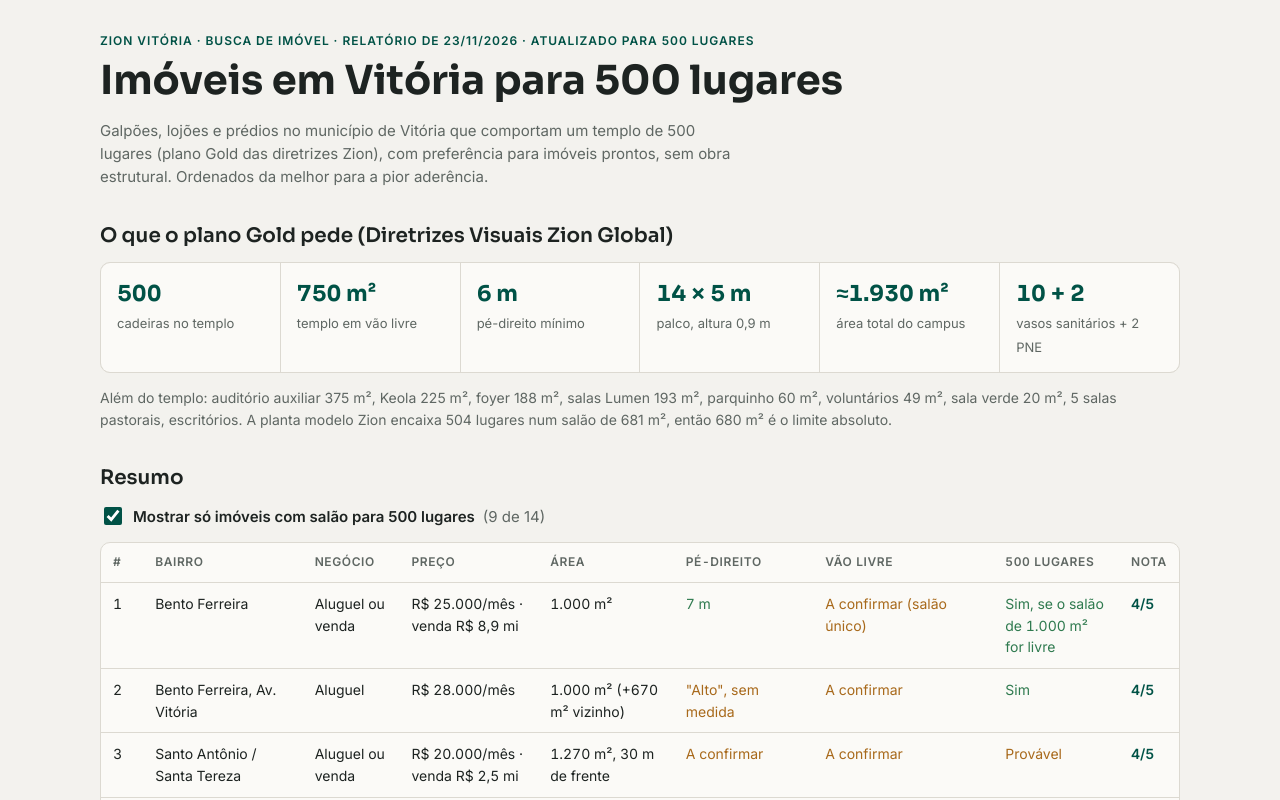
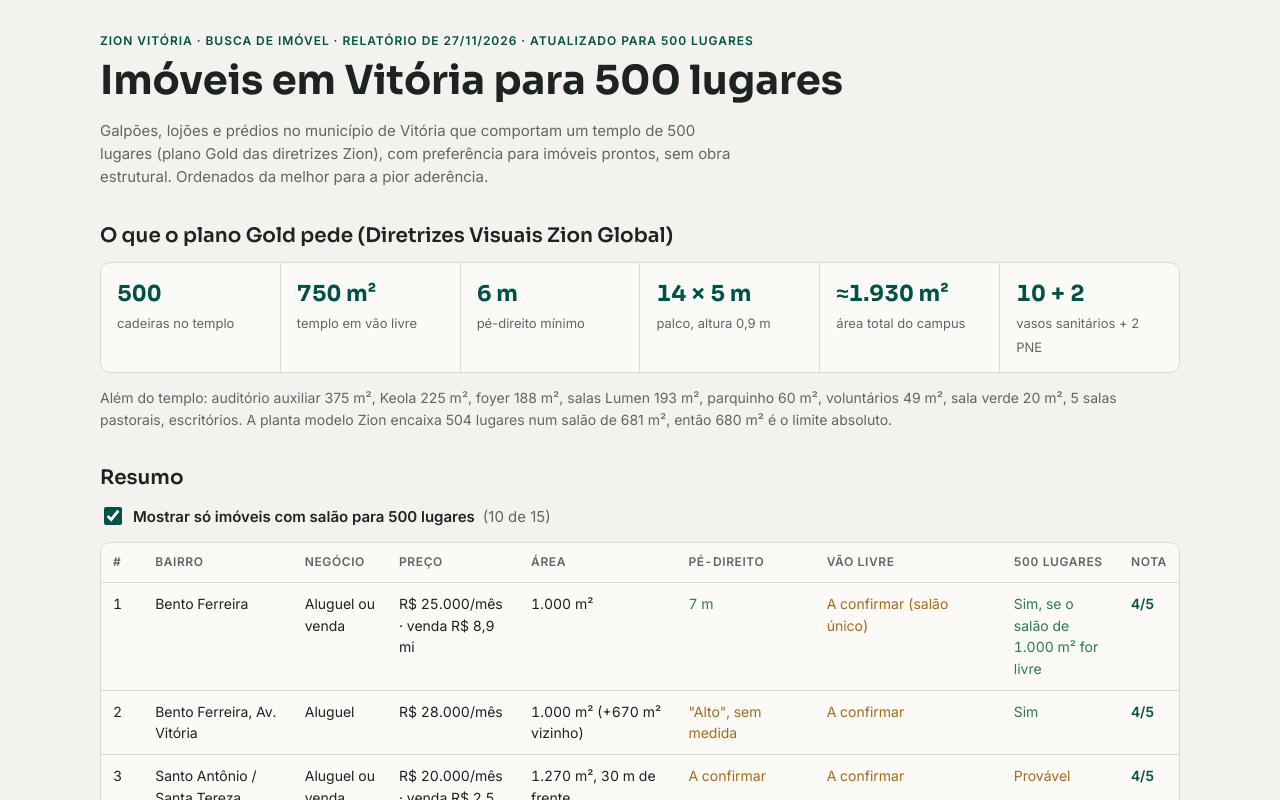
Before and after one commit to zionchurchvix/zion-imoveis-silver, a plain HTML site: page index.html in a window 1280 px wide. Shown: the top 800 px of the page. Drawn offline with Linux system fonts and the light colour scheme.

Commit message:
Busca diária 27/11/2026

```diff
--- a/index.html
+++ b/index.html
@@ -81,7 +81,7 @@ details ul{margin:12px 0 0;padding-left:18px;display:grid;gap:6px;font-size:14px
 
 <div class="wrap">
   <header>
-    <div class="eyebrow">Zion Vitória · Busca de imóvel · Relatório de 23/11/2026 · atualizado para 500 lugares</div>
+    <div class="eyebrow">Zion Vitória · Busca de imóvel · Relatório de 27/11/2026 · atualizado para 500 lugares</div>
     <h1>Imóveis em Vitória para 500 lugares</h1>
     <p class="lead">Galpões, lojões e prédios no município de Vitória que comportam um templo de 500 lugares (plano Gold das diretrizes Zion), com preferência para imóveis prontos, sem obra estrutural. Ordenados da melhor para a pior aderência.</p>
   </header>
@@ -168,8 +168,9 @@ const IM = [
  {n:10,cab:"nao",cabTxt:"Não: térreo de 618 m² com sobreloja",nome:"Prédio de 1.379 m² na Av. Marechal Campos",bairro:"De Lourdes",neg:"Aluguel",preco:"R$ 25.000/mês",area:"1.379 m²",pd:"A confirmar",vao:"A confirmar",estr:"Térreo de 618 m² com sobreloja + 2 andares de 270 m². Banheiros em todos os andares, 17 vagas.",why:"Andares servem para as salas de apoio, mas o térreo com sobreloja dificilmente terá 6 m livres em 450 m².",nota:2,fotos:3,links:[["Ver anúncio","https://deztop.com/br/imovel/295318006/galpao-deposito-5-vagas-vitoria"]]},
  {n:11,cab:"nao",cabTxt:"Não: o templo dependeria de cobrir a quadra",nome:"Ex-escola de 1.000 m² com quadra",bairro:"República, R. Zely de Paula",neg:"Aluguel",preco:"R$ 8.500/mês",area:"1.000 m² em 3 pavimentos",pd:"A confirmar",vao:"Só a quadra, com obra",estr:"7 salas, biblioteca, 6 banheiros, último andar aberto.",why:"Muito barato e já tem salas e banheiros, mas o templo depende de cobrir ou reformar a quadra.",nota:2,fotos:3,links:[["Ver anúncio","https://deztop.com/br/imovel/266646056/apartamento-vitoria"]]},
  {n:12,cab:"nao",cabTxt:"Não: agência em 2 pavimentos, sem salão de 680 m²",nome:"Ex-agência Santander em leilão",bairro:"Centro, Av. Princesa Isabel, 571",neg:"Venda (leilão)",preco:"R$ 6.224.000",area:"1.661 m² construídos",pd:"A confirmar",vao:"A confirmar",estr:"Térreo e pavimento superior, 19 vagas externas. Desocupado, vendido no estado.",why:"Ótimo estacionamento, mas uma agência de dois pavimentos raramente tem 450 m² com 6 m livres.",nota:2,fotos:3,links:[["Ver anúncio","https://deztop.com/br/imovel/296128052/galpao-deposito-19-vagas-vitoria"]]},
- {n:13,cab:"talvez",cabTxt:"Talvez: 1.173 m² sobram, mas é pátio coberto de revenda, com pilares e cobertura que parece baixa",nome:"Ex-revenda de veículos de 1.173 m² na Av. Vitória, 3237",bairro:"Jucutuquara, Av. Vitória",neg:"Aluguel",preco:"R$ 32.000/mês",area:"1.173 m²",pd:"A confirmar (fotos sugerem menos de 6 m)",vao:"Não: cobertura metálica sobre pilares",estr:"Pátio coberto com fachada de vidro para a avenida (loja 01). Banheiros, escritórios e vagas: a confirmar.",why:"Área e endereço bons, mas hoje é um pátio aberto de carros. Exigiria fechar, tratar acústica e provavelmente elevar a cobertura. O anúncio não tem descrição.",nota:2,novo:"17/11",fotos:3,links:[["Ver anúncio","https://deztop.com/br/imovel/299424194/galpao-deposito-vitoria"]]},
- {n:14,cab:"limite",cabTxt:"No limite: 960 m² no total, contando mezanino e salas; o salão livre deve ficar perto ou abaixo de 750 m²",nome:"Galpão de 960 m² com mezanino e salas",bairro:"Ilha de Santa Maria",neg:"Aluguel",preco:"R$ 20.000/mês",area:"960 m² (inclui mezanino, a confirmar)",pd:"A confirmar (treliça metálica alta nas fotos)",vao:"A confirmar: salão comprido e estreito, mezanino metálico no fundo",estr:"Salão principal com cobertura metálica e piso livre, mezanino com piso de madeira, salas administrativas no pavimento superior, copa, banheiros, pátio interno e portão para veículos.",why:"Aluguel baixo para o tamanho e estrutura de apoio pronta. Mas a área total é pequena para 500 lugares e o salão, que parece estreito nas fotos, pode dificultar o palco de 14 m. Precisa de planta e medida do salão.",nota:2,novo:"22/11",fotos:3,links:[["More Corporatti","https://morecorporatti.com.br/galpao-comercial-960-m-ilha-de-santa-maria-vitoria/es"]]}
+ {n:13,cab:"talvez",cabTxt:"Talvez: 1.173 m² sobram, mas é pátio coberto de revenda, com pilares e cobertura que parece baixa",nome:"Ex-revenda de veículos de 1.173 m² na Av. Vitória, 3237",bairro:"Jucutuquara, Av. Vitória",neg:"Aluguel",preco:"R$ 32.000/mês",area:"1.173 m²",pd:"A confirmar (fotos sugerem menos de 6 m)",vao:"Não: cobertura metálica sobre pilares",estr:"Pátio coberto com fachada de vidro para a avenida (loja 01). Banheiros, escritórios e vagas: a confirmar.",why:"Área e endereço bons, mas hoje é um pátio aberto de carros. Exigiria fechar, tratar acústica e provavelmente elevar a cobertura. O anúncio não tem descrição.",nota:2,fotos:3,links:[["Ver anúncio","https://deztop.com/br/imovel/299424194/galpao-deposito-vitoria"]]},
+ {n:14,cab:"limite",cabTxt:"No limite: 960 m² no total, contando mezanino e salas; o salão livre deve ficar perto ou abaixo de 750 m²",nome:"Galpão de 960 m² com mezanino e salas",bairro:"Ilha de Santa Maria",neg:"Aluguel",preco:"R$ 20.000/mês",area:"960 m² (inclui mezanino, a confirmar)",pd:"A confirmar (treliça metálica alta nas fotos)",vao:"A confirmar: salão comprido e estreito, mezanino metálico no fundo",estr:"Salão principal com cobertura metálica e piso livre, mezanino com piso de madeira, salas administrativas no pavimento superior, copa, banheiros, pátio interno e portão para veículos.",why:"Aluguel baixo para o tamanho e estrutura de apoio pronta. Mas a área total é pequena para 500 lugares e o salão, que parece estreito nas fotos, pode dificultar o palco de 14 m. Precisa de planta e medida do salão.",nota:2,novo:"22/11",fotos:3,links:[["More Corporatti","https://morecorporatti.com.br/galpao-comercial-960-m-ilha-de-santa-maria-vitoria/es"]]},
+ {n:15,cab:"talvez",cabTxt:"Provável: 2.000 m² anunciados e galpão aberto nas fotos, mas falta medir o vão entre pilares e o pé-direito",nome:"Galpão de 2.000 m² em Maruípe",bairro:"Maruípe",neg:"Venda",preco:"R$ 1.300.000",area:"2.000 m² (anunciada; construída ou terreno: a confirmar)",pd:"A confirmar (cobertura metálica alta nas fotos)",vao:"A confirmar: salão amplo com poucos pilares metálicos e divisórias de tela removíveis",estr:"Galpão com cobertura metálica em treliça, piso de concreto e portão para veículos. Hoje é depósito com gaiolas de tela. Banheiros, escritórios e vagas: a confirmar. Endereço não informado.",why:"Área na medida do campus Gold e o menor preço por m² da lista (R$ 650/m²), o que pede checar se os 2.000 m² são mesmo construídos e a situação do imóvel. É galpão cru: exige fechamento, forro acústico, climatização e banheiros. Anunciante: Adimóvel.",nota:3,novo:"27/11",fotos:3,links:[["Ver anúncio","https://deztop.com/br/imovel/312971219/galpao-deposito-maruipe-vitoria-es"]]}
 ];
 const esc=s=>String(s).replace(/[&<>"]/g,c=>({"&":"&amp;","<":"&lt;",">":"&gt;",'"':"&quot;"}[c]));
 const cls=v=>/^A confirmar|sem medida/.test(v)?"pend":/^Sim|^\d/.test(v)?"yes":"";
```
Also changed, not shown: fotos/15a.jpg (added), fotos/15b.jpg (added), fotos/15c.jpg (added).
